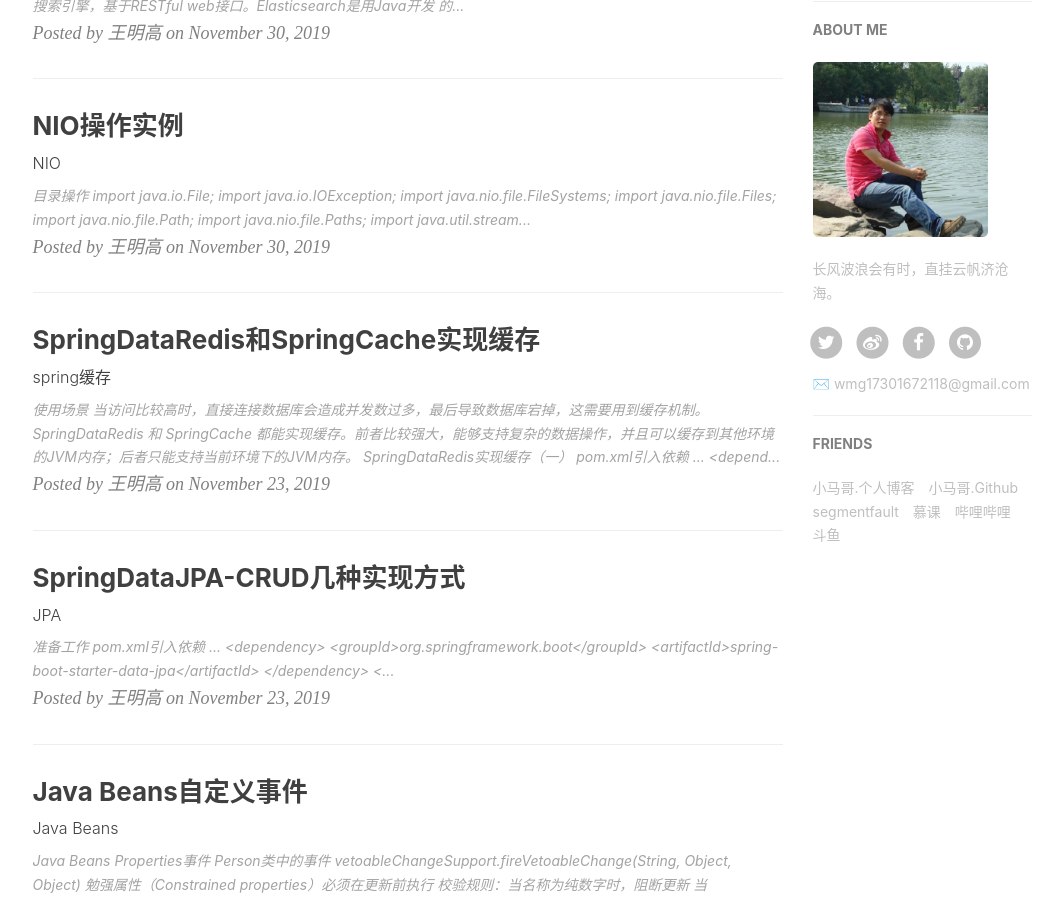
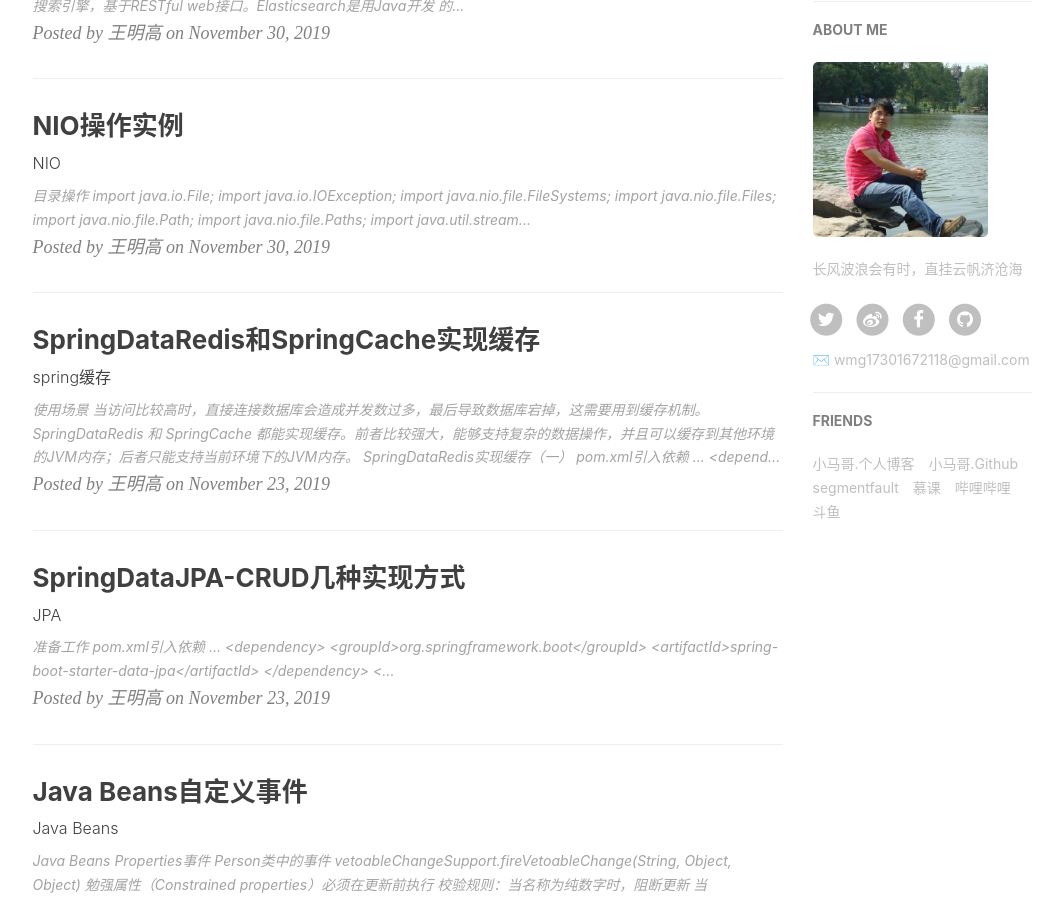
Before and after one commit to minggaowang/minggaowang.github.io, a Jekyll site: the page built from index.html, in a window 1280 px wide and 900 px high, scrolled down 684 px. Shown: the whole window, without its empty margins (135-1195 px from the left). Built offline with Jekyll 4.4.1, drawn with Linux system fonts in a browser that asks for light colours; nearby versions of some CDN libraries; the list of posts is cut into pages by our own code; comment, search, counter and statistics services are not loaded.

Commit message:
Update _config.yml
111

```diff
--- a/_config.yml
+++ b/_config.yml
@@ -11,7 +11,7 @@
 
 # Sidebar settings
 sidebar: true                           # whether or not using Sidebar.
-sidebar-about-description: "长风波浪会有时，直挂云帆济沧海。"
+sidebar-about-description: "长风波浪会有时，直挂云帆济沧海"
 sidebar-avatar: https://raw.githubusercontent.com/minggaowang/minggaowang.github.io/master/img/apple-touch-icon.png      # use absolute URL, seeing it's used in both `/` and `/about/`
 
 
```
